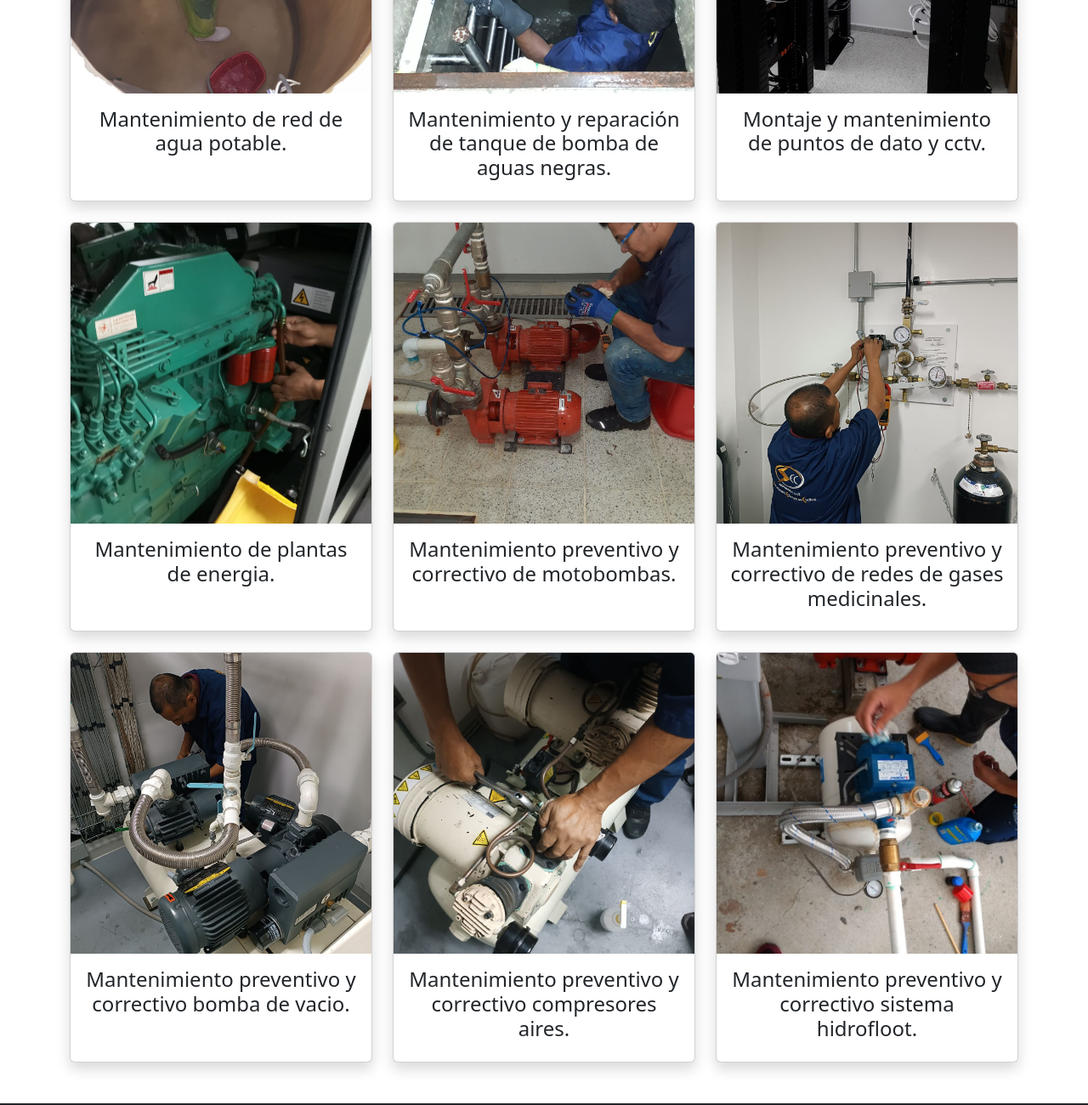
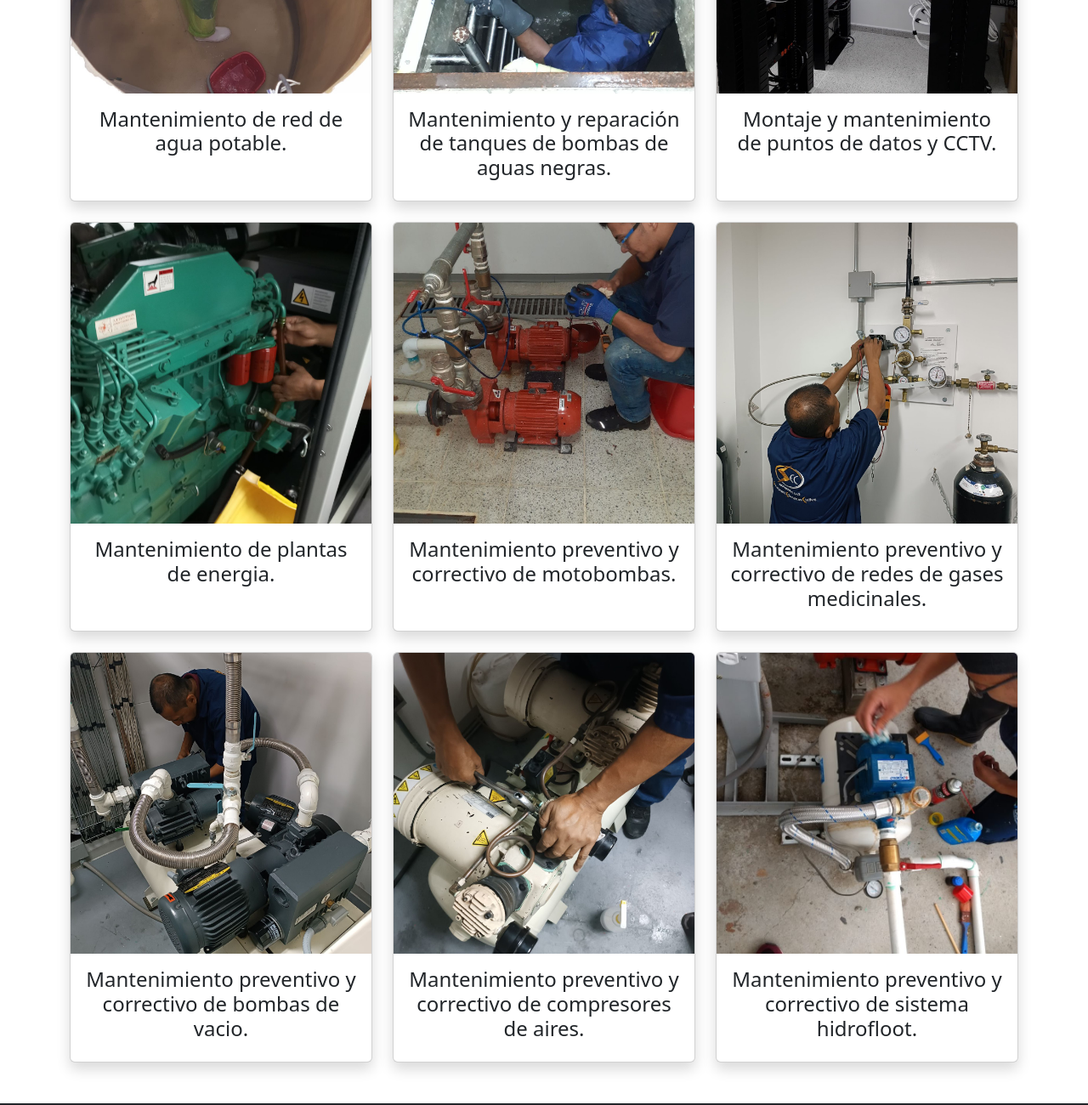
Before and after one commit to Velezinho24/velezinho24.github.io, a plain HTML site: page services.html in a window 1280 px wide. Shown: the part 1580-2880 px from the top of the page at 85% size. Drawn offline with nearby package versions, Linux system fonts and the light colour scheme.

Commit message:
spelling mistakes corrected

```diff
--- a/services.html
+++ b/services.html
@@ -7,11 +7,12 @@
 
   <title>SEC Ingenieros S.A.S. | Soluciones en Ingeniería y Construcción</title>
 
+  <meta name="name" content="SEC Ingenieros S.A.S.">
   <meta name="title" content="SEC Ingenieros S.A.S.">
   <meta name="description"
     content="SEC Ingenieros S.A.S. ofrece servicios de ingeniería, construcción y mantenimiento en Colombia. Más de 25 años de experiencia profesional.">
   <meta name="keywords"
-    content="SEC Ingenieros, ingeniería Colombia, mantenimiento, construcción, ingeniería eléctrica, obras civiles, secingenieros, sec ingenieros">
+    content="SEC Ingenieros, mantenimiento preventivo, montaje, mantenimiento, construcción, ingeniería eléctrica, obras civiles, secingenieros, sec ingenieros">
   <meta name="author" content="SEC Ingenieros S.A.S.">
   <meta name="robots" content="index, follow">
 
@@ -102,7 +103,7 @@
         <div class="card shadow h-100">
           <img src="static/bomba-aguas-negras.jpg" class="card-img-top" alt="Instalaciones Eléctricas">
           <div class="card-body">
-            <h1 class="card-title">Mantenimiento y reparación de tanque de bomba de aguas negras.</h1>
+            <h1 class="card-title">Mantenimiento y reparación de tanques de bombas de aguas negras.</h1>
           </div>
         </div>
       </div>
@@ -111,7 +112,7 @@
         <div class="card shadow h-100">
           <img src="static/puntos-de-dato.jpg" class="card-img-top" alt="Obras Civiles">
           <div class="card-body">
-            <h1 class="card-title">Montaje y mantenimiento de puntos de dato y cctv.</h1>
+            <h1 class="card-title">Montaje y mantenimiento de puntos de datos y CCTV.</h1>
           </div>
         </div>
       </div>
@@ -147,7 +148,7 @@
         <div class="card shadow h-100">
           <img src="static/bomba-vacio.jpg" class="card-img-top" alt="Mantenimiento General">
           <div class="card-body">
-            <h1 class="card-title">Mantenimiento preventivo y correctivo bomba de vacio.</h1>
+            <h1 class="card-title">Mantenimiento preventivo y correctivo de bombas de vacio.</h1>
           </div>
         </div>
       </div>
@@ -156,7 +157,7 @@
         <div class="card shadow h-100">
           <img src="static/compresores.jpg" class="card-img-top" alt="Instalaciones Eléctricas">
           <div class="card-body">
-            <h1 class="card-title">Mantenimiento preventivo y correctivo compresores aires.</h1>
+            <h1 class="card-title">Mantenimiento preventivo y correctivo de compresores de aires.</h1>
           </div>
         </div>
       </div>
@@ -165,7 +166,7 @@
         <div class="card shadow h-100">
           <img src="static/hidrofloot.jpg" class="card-img-top" alt="Obras Civiles">
           <div class="card-body">
-            <h1 class="card-title">Mantenimiento preventivo y correctivo sistema hidrofloot.</h1>
+            <h1 class="card-title">Mantenimiento preventivo y correctivo de sistema hidrofloot.</h1>
           </div>
         </div>
       </div>
```
Also changed, not shown: contact.html (+3 -2 lines), index.html (+7 -3 lines), info.html (+3 -1 lines).
